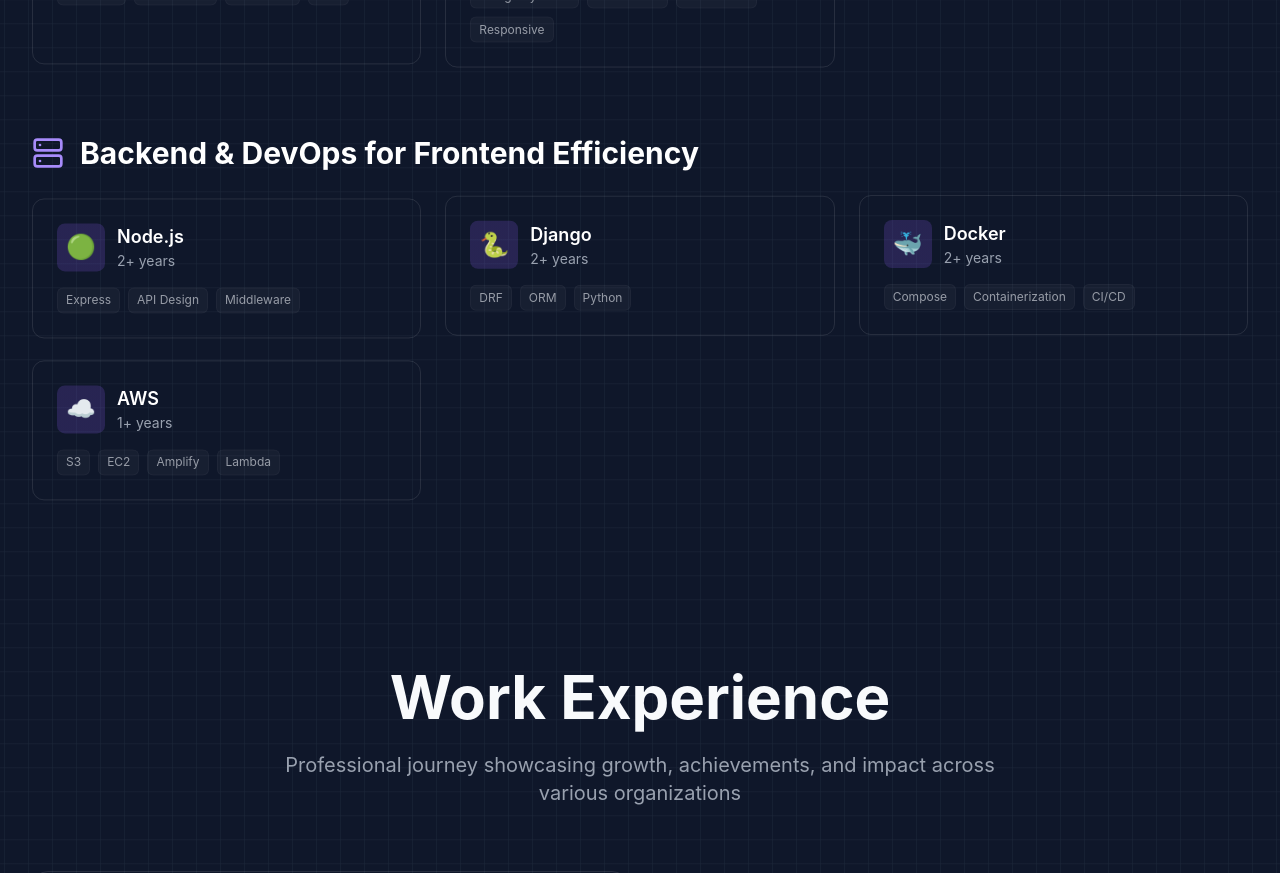
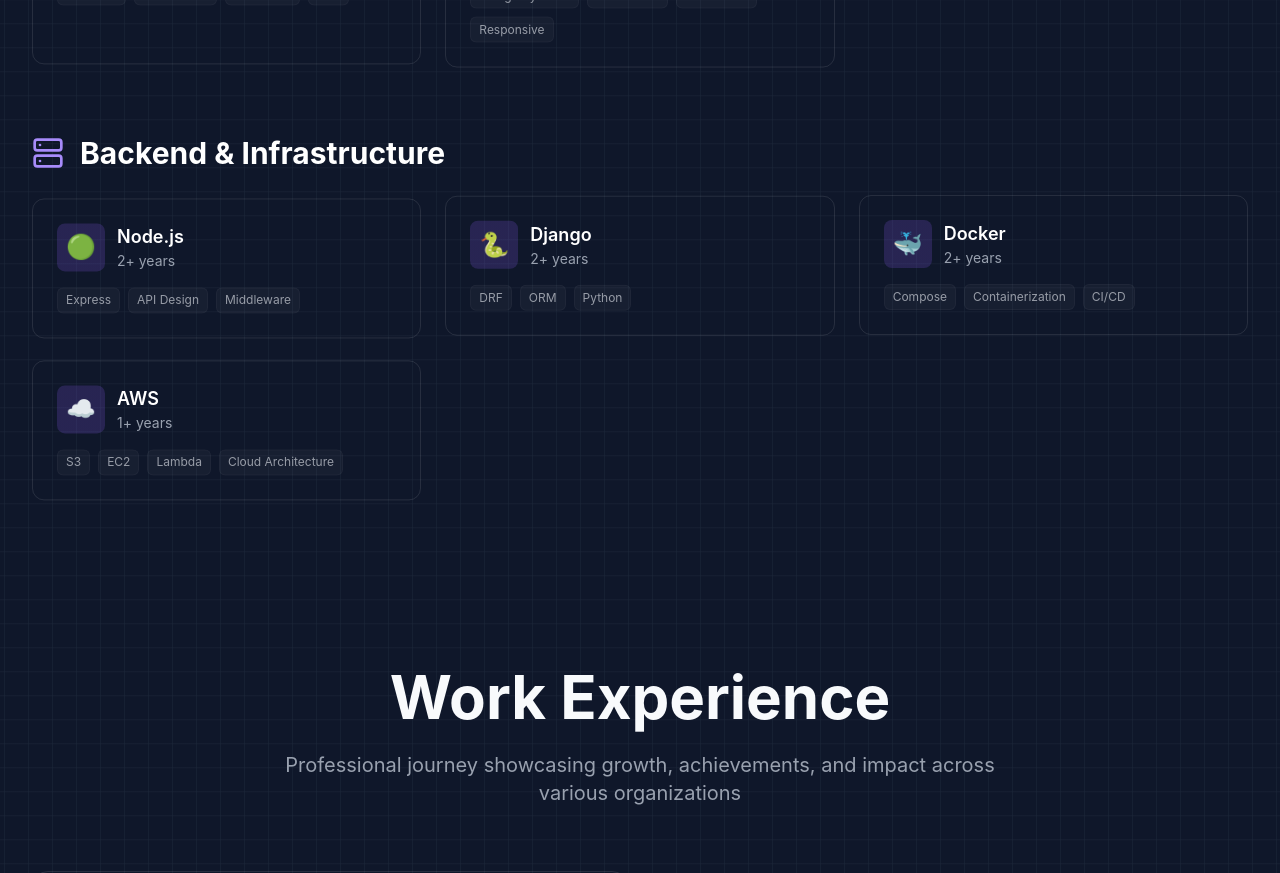
Before and after one commit to TanyaMushonga/tanyaradzwatmushonga-portifolio, a Next.js app: page / in a window 1280 px wide. Shown: the part 4740-5613 px from the top of the page. Built offline with nearby package versions, Linux system fonts and the light colour scheme; no server answers.

Commit message:
fix: Update category name for clarity and improve related technologies in skills data

```diff
--- a/src/app/components/skills/data.ts
+++ b/src/app/components/skills/data.ts
@@ -46,7 +46,7 @@
     ],
   },
   {
-    category: "Backend & DevOps for Frontend Efficiency",
+    category: "Backend & Infrastructure",
     icon: Server,
     items: [
       {
@@ -75,7 +75,7 @@
         level: 75,
         experience: "1+ years",
         icon: "☁️",
-        related: ["S3", "EC2", "Amplify", "Lambda"],
+        related: ["S3", "EC2", "Lambda", "Cloud Architecture"],
       },
     ],
   },
```
